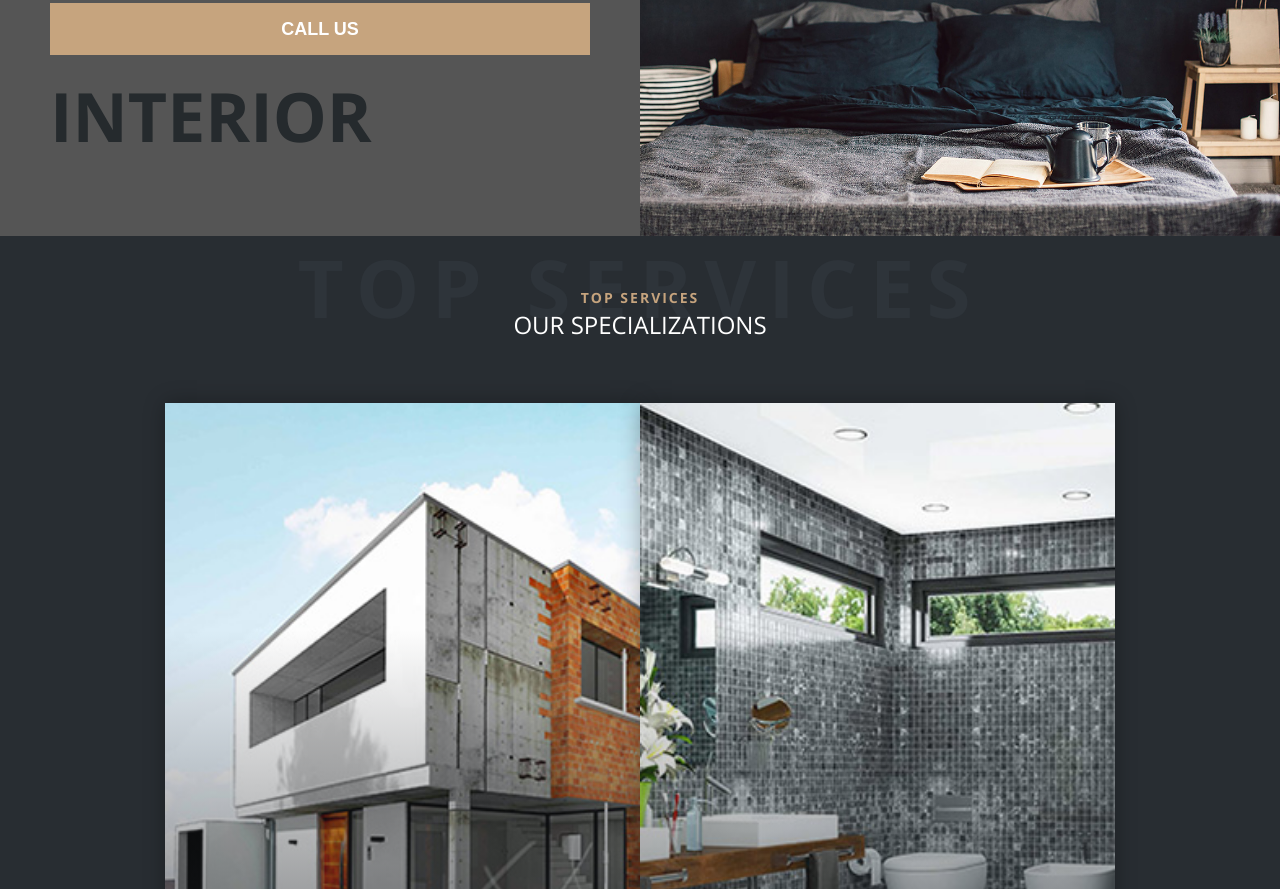
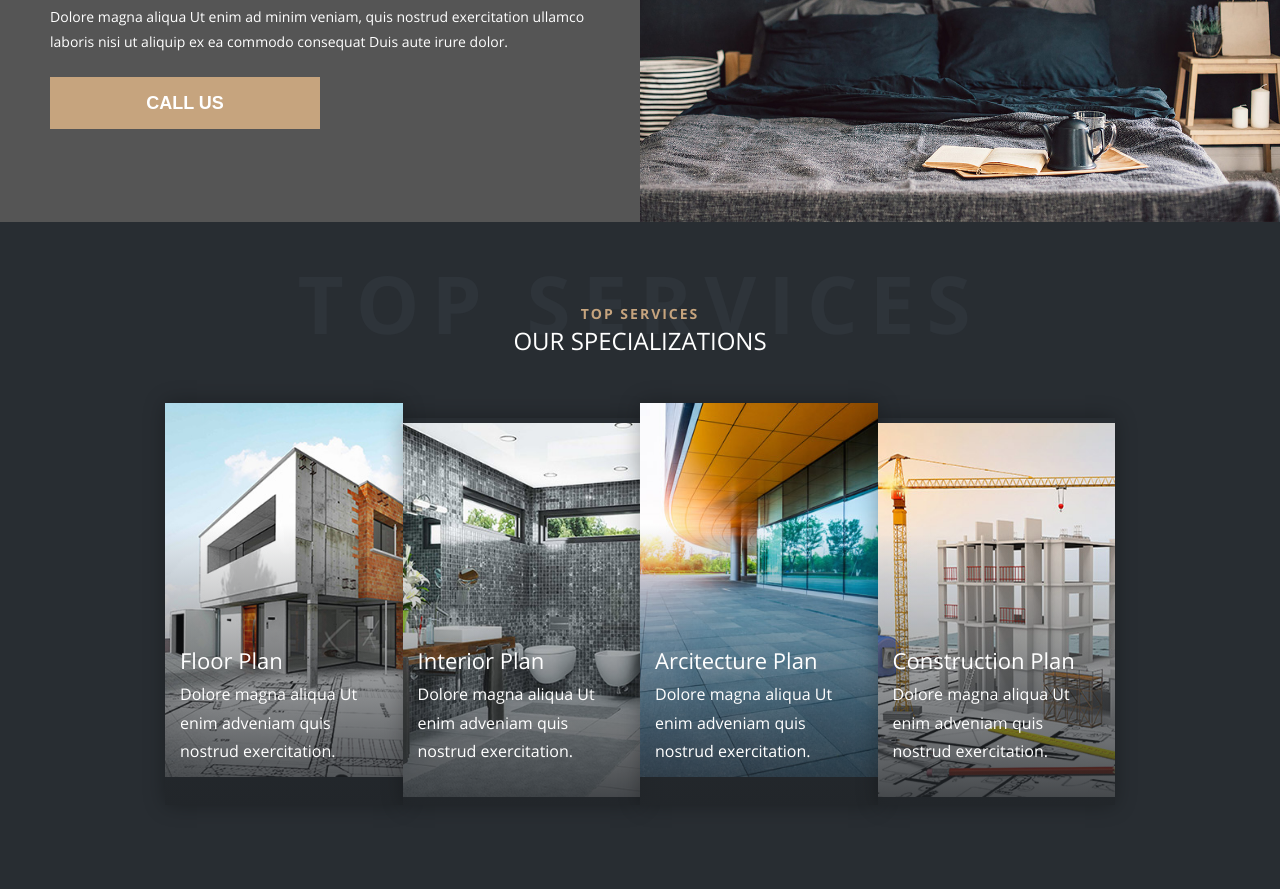
Before and after one commit to nrrozhkov/rrremont, a website: page source/index.html in a window 1280 px wide. Shown: the part 331-1220 px from the top of the page. Drawn offline with nearby package versions, Linux system fonts and the light colour scheme; files that its build step writes are made by us from their sources.

Commit message:
Доверстал блок our specilizations

```diff
--- a/source/index.html
+++ b/source/index.html
@@ -70,7 +70,6 @@
           laboris
           nisi ut aliquip ex ea commodo consequat Duis aute irure dolor.</p>
         <a href="tel:+79999999999" class="main-offer__tel button">call us</a>
-        <p class="main-offer__headers-minor_header">INTERIOR</p>
       </div>
     </div>
     <div class="main-offer__picture-wrapper">
--- a/source/sass/blocks/complete-works.scss
+++ b/source/sass/blocks/complete-works.scss
@@ -2,6 +2,10 @@
   padding: 50px 0;
   background-color: $basic-grey;
   max-height: 100%;
+
+  @media (min-width: $tablet-width) {
+    padding: 80px 0;
+  }
 }
 
 .complete-works__subheader {
@@ -101,7 +105,7 @@
 
 .complete-works__item3 {
   @media (min-width: $tablet-width) {
-    grid-column-start: 2 / 2;
+    grid-column: 2 / 2;
     grid-row: 1 / 3;
   }
 
@@ -163,6 +167,7 @@
 }
 
 .complete-works__main-header {
+  position: relative;
   font-weight: 500;
   text-align: center;
   margin-bottom: 47px;
@@ -173,18 +178,20 @@
   color: $basic-white;
   text-transform: uppercase;
   text-align: center;
+  margin: 0;
 }
 
 .complete-works__example--desc {
   font-size: 22px;
   color: $basic-white;
   text-align: center;
+  margin: 0;
 }
 
 
 .complete-works__text-block {
   position: absolute;
-  bottom: 0;
+  top: 0;
   left: 90px;
   opacity: 0;
 }
--- a/source/sass/blocks/how-we-work.scss
+++ b/source/sass/blocks/how-we-work.scss
@@ -1,5 +1,9 @@
 .how-we-work {
   padding: 50px 0;
+
+  @media (min-width: $tablet-width) {
+    padding: 80px 0;
+  }
 }
 
 .how-we-work__preheader {
--- a/source/sass/blocks/main-offer.scss
+++ b/source/sass/blocks/main-offer.scss
@@ -27,8 +27,8 @@
 
 .main-offer__headers .wrapper {
   @media (min-width: $tablet-width) {
-    padding-top: 20px;
-    padding-bottom: 60px;
+    padding-top: 80px;
+    padding-bottom: 80px;
   }
 }
 
@@ -93,19 +93,6 @@
   }
 }
 
-.main-offer__headers-minor_header {
-  font-size: 68px;
-  font-weight: 900;
-  color: $minor-header;
-  display: none;
-  margin: 0;
-
-  @media (min-width: $desktop-width) {
-    display: block;
-  }
-}
-
-
 .main-offer__tel {
   background-color: $basic-brown;
   align-self: center;
@@ -114,6 +101,10 @@
   @media (min-width: $tablet-width) {
     align-self: flex-start;
     padding: 20px 40px;
+  }
 
+  @media (min-width: $desktop-width) {
+    margin-top: auto;
+    width: 50%;
   }
 }
--- a/source/sass/blocks/seo-block.scss
+++ b/source/sass/blocks/seo-block.scss
@@ -1,6 +1,13 @@
 .seo-block {
+  padding-bottom: 50px;
+
+  @media (min-width: $tablet-width) {
+    padding-bottom: 80px;
+  }
+
   @media (min-width: $desktop-width) {
     display: flex;
+    padding: 0;
   }
 }
 
@@ -13,7 +20,7 @@
 .seo-block .wrapper {
   @media (min-width: $desktop-width) {
     width: 59%;
-    padding: 69px 80px 40px;
+    padding: 69px 80px 80px;
   }
 }
 
@@ -22,6 +29,7 @@
   font-weight: 500;
   color: $basic-brown;
   text-align: center;
+  margin: 0;
 
   @media (min-width: $desktop-width) {
     text-align: left;
--- a/source/sass/blocks/specialities.scss
+++ b/source/sass/blocks/specialities.scss
@@ -1,16 +1,38 @@
 .specialities {
   background-color: $basic-grey;
   padding: 50px 0;
+
+  @media (min-width: $tablet-width) {
+    padding: 80px 0;
+  }
 }
 
 .specialities__examples {
   padding: 0;
+  margin: 0;
   list-style: none;
 
   @media (min-width: $tablet-width) {
     display: grid;
     grid-template-columns: 1fr 1fr;
     grid-template-rows: 1fr 1fr;
+    margin: 0;
+  }
+
+
+  @media (min-width: $desktop-width) {
+    grid-template-rows: 1fr;
+    grid-template-columns: 1fr 1fr 1fr 1fr;
+  }
+}
+
+.specialities__examples-link {
+  display: block;
+}
+
+.specialities__example-item:nth-child(even) {
+  @media (min-width: $desktop-width) {
+    padding-top: 20px;
   }
 }
 
@@ -23,10 +45,11 @@
   }
 }
 
-.specialities__example-floor,
-.specialities__example-interior,
-.specialities__example-construction,
-.specialities__example-arcitecture {
+.specialities__headers {
+  margin-bottom: 47px;
+}
+
+.specialities__example-item {
   position: relative;
   z-index: 0;
 }
@@ -36,12 +59,22 @@
     grid-column: 1;
     grid-row: 1;
   }
+
+  @media (min-width: $desktop-width) {
+    grid-row: 1;
+    grid-column: 1;
+  }
 }
 
 .specialities__example-interior {
   @media (min-width: $tablet-width) {
     grid-column: 2;
     grid-row: 1;
+  }
+
+  @media (min-width: $desktop-width) {
+    grid-row: 1;
+    grid-column: 2;
   }
 }
 
@@ -50,6 +83,11 @@
     grid-column: 1;
     grid-row: 2;
   }
+
+  @media (min-width: $desktop-width) {
+    grid-row: 1;
+    grid-column: 4;
+  }
 }
 
 .specialities__example-arcitecture {
@@ -57,9 +95,26 @@
     grid-column: 2;
     grid-row: 2;
   }
+
+  @media (min-width: $desktop-width) {
+    grid-row: 1;
+    grid-column: 3;
+  }
 }
 
-.specialities__example-item::after {
+.specialities__example-item:nth-child(even)::after {
+  content: "";
+  position: absolute;
+  top: 15px;
+  bottom: 0;
+  left: 0;
+  right: 0;
+  background: linear-gradient(180deg, rgba(255, 255, 255, 0) 30%, rgba(33, 37, 41, 0.86) 100%);
+  box-shadow: 0 0 20px 0 rgba(0, 0, 0, 0.3);
+  transition: all 0.3s;
+}
+
+.specialities__example-item:nth-child(odd)::after {
   content: "";
   position: absolute;
   top: 0;
@@ -75,6 +130,11 @@
   position: absolute;
   z-index: 1;
   bottom: 10px;
+
+  @media (min-width: $tablet-width) {
+    padding: 30px 15px;
+    text-align: left;
+  }
 }
 
 
@@ -130,6 +190,13 @@
   margin: 0;
   text-align: center;
   z-index: 1;
+  font-weight: 500;
+  text-transform: capitalize;
+
+
+  @media (min-width: $desktop-width) {
+    text-align: left;
+  }
 }
 
 .specialities__desc {
@@ -137,6 +204,10 @@
   margin: 0;
   text-align: center;
   z-index: 1;
+
+  @media (min-width: $desktop-width) {
+    text-align: left;
+  }
 }
 
 .specialities__example-img {
--- a/source/sass/blocks/workers.scss
+++ b/source/sass/blocks/workers.scss
@@ -1,6 +1,10 @@
 .workers {
   background-color: $basic-grey;
   padding: 50px 0;
+
+  @media (min-width: $tablet-width) {
+    padding: 80px 0;
+  }
 }
 
 .workers__preheader {
```
